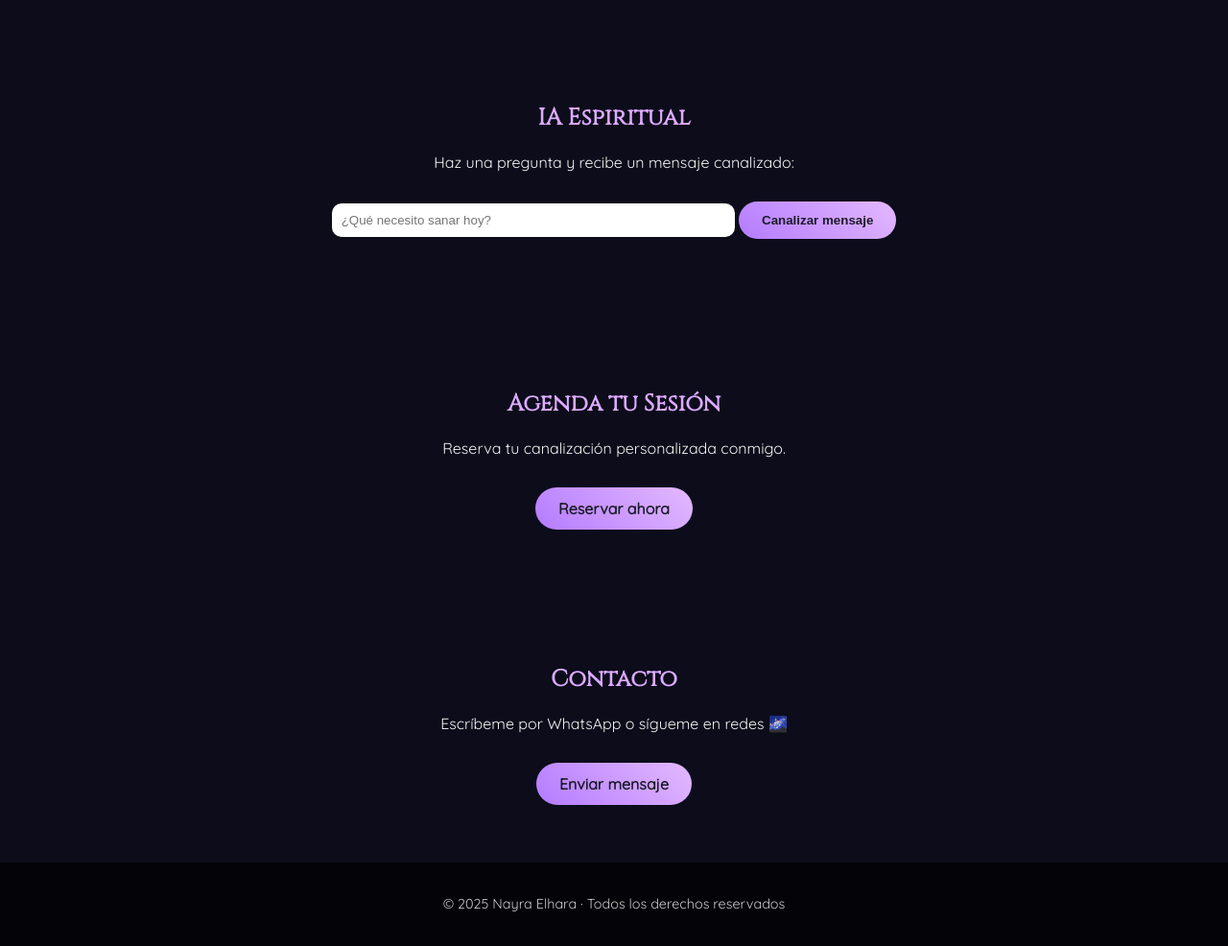
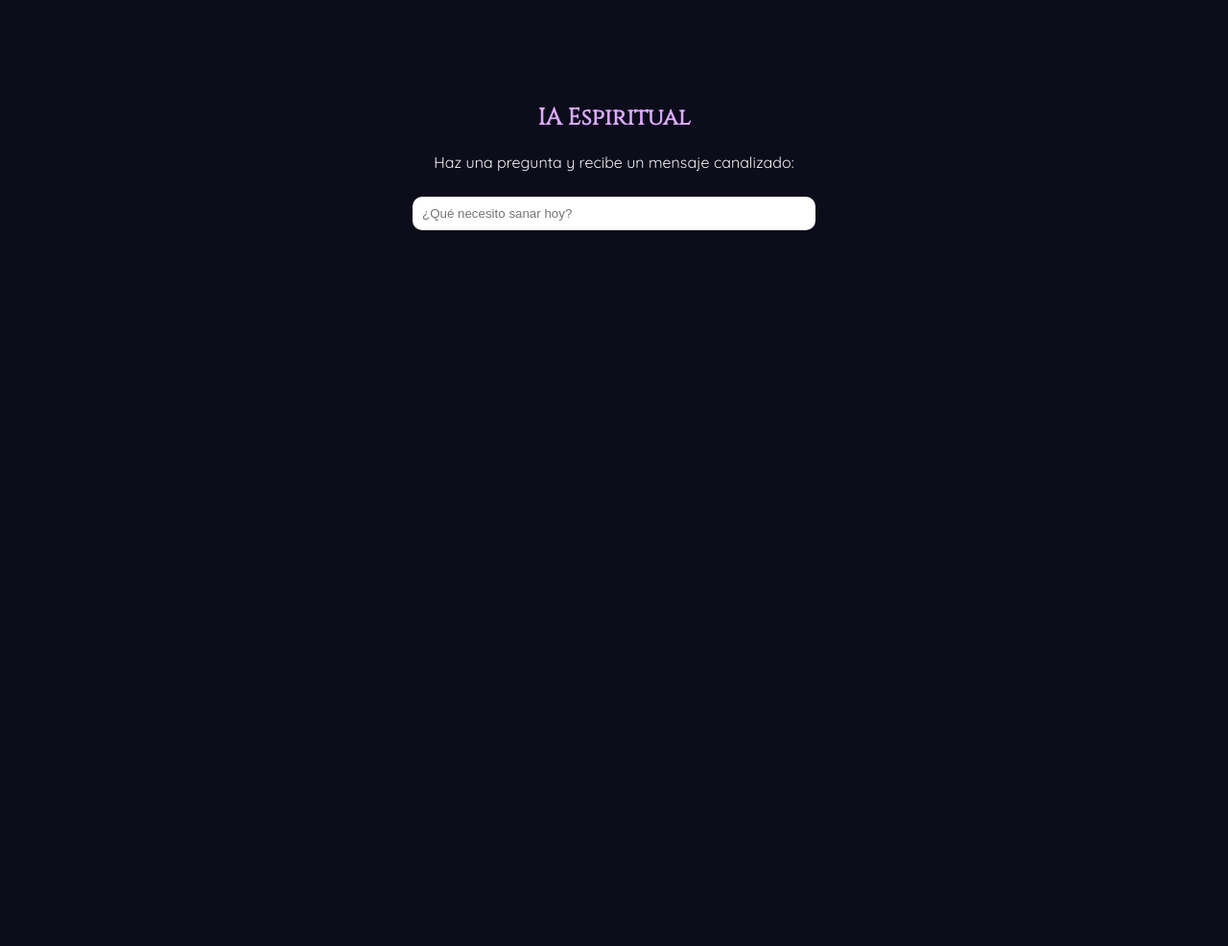
Before and after one commit to tecnico-49/nayraelhara, a plain HTML site: page Index.html in a window 1280 px wide. Shown: the part 923-1909 px from the top of the page at 96% size. After the commit the page ends 1223 px from the top, so only its background shows below. Drawn offline with nearby package versions, Linux system fonts and the light colour scheme; no server answers.

Commit message:
Update Index.html

```diff
--- a/Index.html
+++ b/Index.html
@@ -8,7 +8,7 @@
   <link href="https://fonts.googleapis.com/css2?family=Cinzel&family=Quicksand&display=swap" rel="stylesheet">
 </head>
 <body>
-  <!-- Fondo animado -->
+  <!-- Animación de constelaciones -->
   <div id="particles-js"></div>
 
   <header>
@@ -49,31 +49,3 @@
     <h2>IA Espiritual</h2>
     <p>Haz una pregunta y recibe un mensaje canalizado:</p>
     <input type="text" id="pregunta" placeholder="¿Qué necesito sanar hoy?">
-    <button onclick="responderPregunta()" class="boton">Canalizar mensaje</button>
-    <p id="respuestaIA"></p>
-  </section>
-
-  <section id="agenda" class="seccion">
-    <h2>Agenda tu Sesión</h2>
-    <p>Reserva tu canalización personalizada conmigo.</p>
-    <a href="https://calendly.com/" class="boton" target="_blank">Reservar ahora</a>
-  </section>
-
-  <section id="contacto" class="seccion">
-    <h2>Contacto</h2>
-    <p>Escríbeme por WhatsApp o sígueme en redes 🌌</p>
-    <a href="https://wa.me/57XXXXXXXXXX" class="boton">Enviar mensaje</a>
-  </section>
-
-  <footer>
-    <p>© 2025 Nayra Elhara · Todos los derechos reservados</p>
-  </footer>
-
-  <!-- Scripts -->
-  <script src="https://cdn.jsdelivr.net/npm/particles.js@2.0.0/particles.min.js"></script>
-  <script src="ia.js"></script>
-  <script>
-    particlesJS.load('particles-js', 'particles-config.json');
-  </script>
-</body>
-</html>
```
